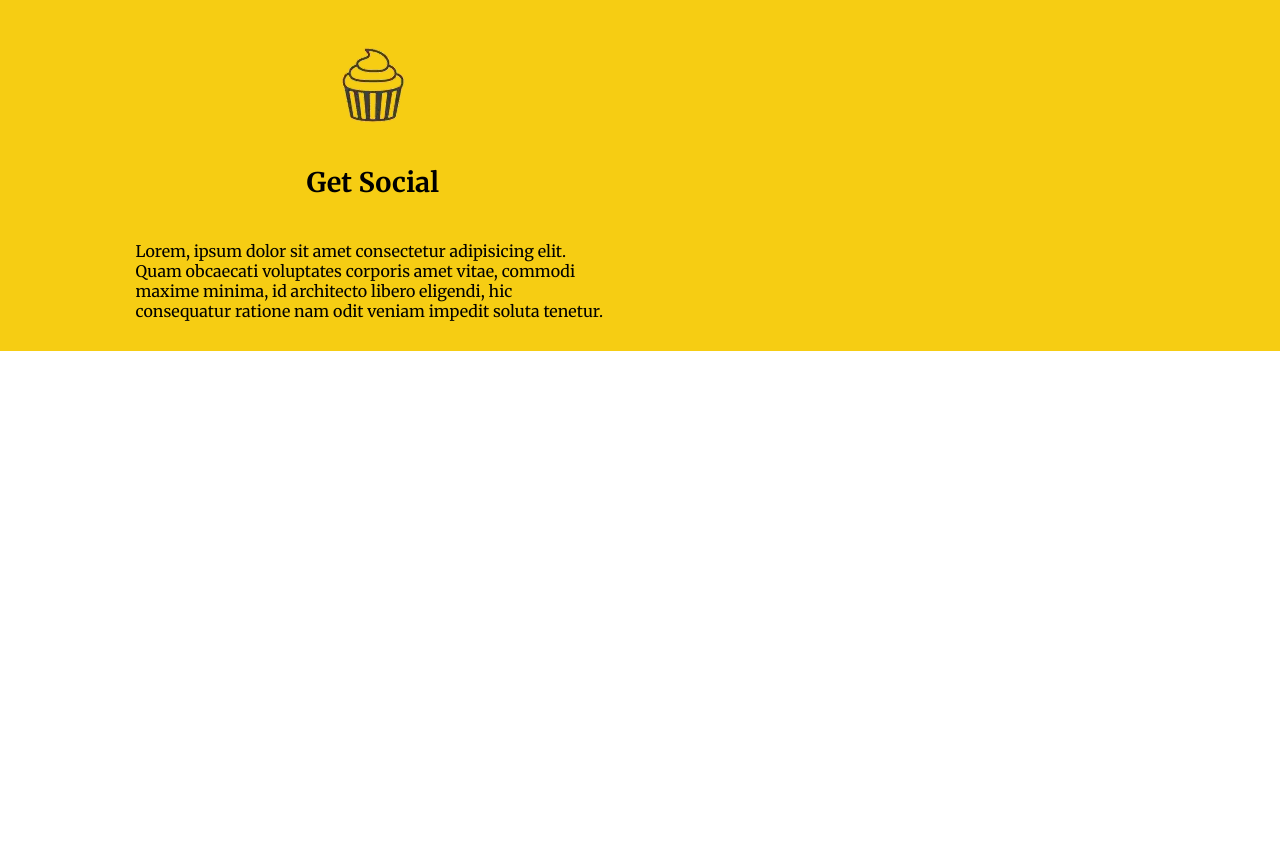
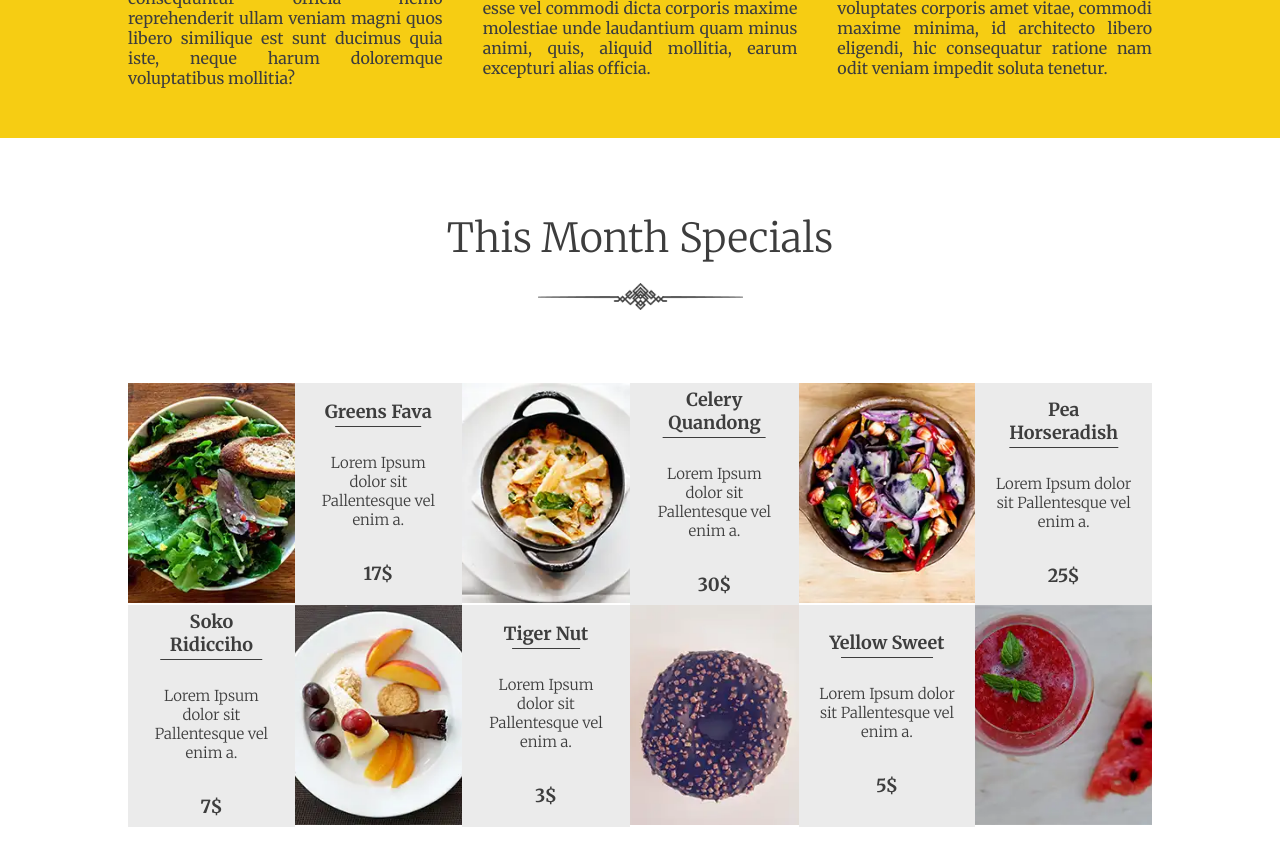
Before and after one commit to abbaty48/veggiesite, a React (Vite) app: page / in a window 1280 px wide. Shown: the part 1120-1986 px from the top of the page. Before the commit the page ends 1471 px from the top, so only its background shows below. Built offline with nearby package versions, Linux system fonts and the light colour scheme.

Commit message:
Implement Specials section Replaced feature f011 with a new one. Refactored the Jumbotron Fixed Slogan caption in the header

```diff
--- a/src/layouts/app.tsx
+++ b/src/layouts/app.tsx
@@ -1,4 +1,5 @@
 import Hero from "./sections/hero/hero"
+import Specials from "./sections/specials/specials"
 import Jumbotron from "./sections/jumbotron/jumbotron"
 
 function App() {
@@ -6,6 +7,7 @@ function App() {
         <main>
             <Hero />
             <Jumbotron />
+            <Specials />
         </main>
     )
 }
--- a/src/layouts/sections/hero/hero_slogan.tsx
+++ b/src/layouts/sections/hero/hero_slogan.tsx
@@ -7,26 +7,20 @@ const Article = styled.article`
     position: absolute;
     transform: translate(-50%, -50%);
 
+    @media screen and (min-width: 60em){
+            & {
+                left: auto;
+                right: 30%;
+                transform: translate(50%, -50%)
+            }
+    }
+
     &::after {
         content: '';
         width: 100%;
         position: absolute;
         padding-bottom: 5em;
         background: url(${f002}) 50% 10px / 80% no-repeat;
-    }
-
-    @media screen and (min-width: 60em){
-        & {
-            left: auto;
-            right: 20%;
-            transform: translateX(20%);
-            &::after {
-                left: 50%;
-                width: 60%;
-                transform: translateX(-50%);
-                background: url(${f002}) 50% 20px / 80% no-repeat;
-            }
-        }
     }
     p {
         position: relative;
--- a/src/layouts/sections/jumbotron/jumbotron.tsx
+++ b/src/layouts/sections/jumbotron/jumbotron.tsx
@@ -11,10 +11,10 @@ const Section = styled.section`
 `
 
 const Container = styled(Center)`
-    gap: 4em;
+    gap: 4rem;
     display: grid;
+    padding: 5rem 0;
     align-items: center;
-    padding: 2em .50em;
     grid-template-columns: repeat(auto-fit, minmax(min(80%, 20em), 1fr));
 
     > figure {
@@ -23,7 +23,8 @@ const Container = styled(Center)`
         flex-flow: column;
         align-items: center;
         figcaption {font-size: 1.8em; font-weight: bold; margin: 1em auto;}
-        article p {font-size: 1.6rem; font-weight: light;}
+        article p {font-size: 1.6rem; font-weight: light; text-align: justify;}
+        img {width: 100%; object-fit: contain; object-position: center; height: 100px;}
     }
 `
 
--- /dev/null
+++ b/src/layouts/sections/specials/specials.tsx
@@ -0,0 +1,168 @@
+import f002 from '../../../assets/features/f002.webp'
+import f006 from '../../../assets/features/f006.webp'
+import f007 from '../../../assets/features/f007.webp'
+import f008 from '../../../assets/features/f008.webp'
+import f009 from '../../../assets/features/f009.webp'
+import f010 from '../../../assets/features/f010.webp'
+import f011 from '../../../assets/features/f011.webp'
+import Center from "../../../components/center"
+import styled from "styled-components"
+
+const Section = styled.section`
+    padding: 5em 0;
+`
+
+const Header = styled.h1`
+    margin: 3em auto;
+    margin-top: 0;
+    text-align: center;
+    position: relative;
+    font-weight: 200;
+    font-size: 4rem;
+    width: auto;
+
+    &::after {
+        content: '';
+        width: 80%;
+        display: block;
+        position: absolute;
+        left: 50%;
+        padding-bottom: 8rem;
+        transform: translateX(-50%);
+        background: url(${f002}) 50% 10px / 50% no-repeat;
+    }
+
+    @media screen and (min-width: 60em){
+            &::after {
+                width: 80%;
+                background: url(${f002}) 50% 20px / 20% no-repeat;
+            }
+    }
+`
+
+const GridContainer = styled(Center)`
+    display: grid;
+    gap: 1em;
+
+    @media screen and (min-width: 60em) {gap: 0;}
+`
+
+const Figure = styled.figure<{ $col: number, $row: number }>`
+    display: flex;
+    flex-flow: wrap;
+
+    @media screen and (min-width: 60em){
+        display: grid;
+        align-items: stretch;
+        grid-template-columns: repeat(2,1fr);
+        grid-row: ${props => props.$row};
+        grid-column: ${props => props.$col};
+    }
+`
+
+const Image = styled.img`
+    flex: 1;
+    width: 100%;
+    height: 220px;
+    object-fit: cover;
+    object-position: center;
+`
+
+const FigContent = styled.figcaption`
+    flex: 1;
+    gap: 3rem;
+    display: flex;
+    width: 100%;
+    text-align: center;
+    align-items: center;
+    padding: .5rem 2rem;
+    justify-content: center;
+    flex-direction: column;
+    background: #ebebeb;
+`
+
+const Caption = styled.h1`
+    font-size: 1.8rem;
+    font-weight: bold;
+    position: relative;
+    &::after {
+        left: 50%;
+        content: '';
+        height: .5px;
+        width: 80%;
+        display: block;
+        position: absolute;
+        margin: .3rem auto;
+        transform: translateX(-50%);
+        background: hsl(0, 0%, 24%);
+    }
+`
+
+const Description = styled.p`
+    font-weight: lighter;
+    /* line-height: 1.8rem; */
+    font-size: 100%;
+`
+
+const Price = styled.p`
+    font-weight: bold;
+    line-height: 30px;
+    font-size: 1.8rem;
+`
+
+export default function Specials() {
+    return (<Section id={"specials"}>
+        <Header>This Month Specials</Header>
+        <GridContainer>
+            <Figure $col={1} $row={1}>
+                <Image src={f006} />
+                <FigContent>
+                    <Caption>Greens Fava</Caption>
+                    <Description>Lorem Ipsum dolor sit Pallentesque vel enim a.</Description>
+                    <Price>17$</Price>
+                </FigContent>
+            </Figure>
+            <Figure $col={2} $row={1}>
+                <Image src={f007} />
+                <FigContent>
+                    <Caption>Celery Quandong</Caption>
+                    <Description>Lorem Ipsum dolor sit Pallentesque vel enim a.</Description>
+                    <Price>30$</Price>
+                </FigContent>
+            </Figure>
+            <Figure $col={3} $row={1}>
+                <Image src={f008} />
+                <FigContent>
+                    <Caption>Pea Horseradish</Caption>
+                    <Description>Lorem Ipsum dolor sit Pallentesque vel enim a.</Description>
+                    <Price>25$</Price>
+                </FigContent>
+            </Figure>
+            <Figure $col={1} $row={2}>
+                <FigContent>
+                    <Caption>Soko Ridicciho</Caption>
+                    <Description>Lorem Ipsum dolor sit Pallentesque vel enim a.</Description>
+                    <Price>7$</Price>
+                </FigContent>
+                <Image src={f009} />
+            </Figure>
+            <Figure $col={2} $row={2}>
+                <FigContent>
+                    <Caption>Tiger Nut</Caption>
+                    <Description>Lorem Ipsum dolor sit Pallentesque vel enim a.</Description>
+                    <Price>3$</Price>
+                </FigContent>
+                <Image src={f010} />
+            </Figure>
+            <Figure $col={3} $row={2}>
+                <FigContent>
+                    <Caption>Yellow Sweet</Caption>
+                    <Description>Lorem Ipsum dolor sit Pallentesque vel enim a.</Description>
+                    <Price>5$</Price>
+                </FigContent>
+                <Image src={f011} />
+            </Figure>
+        </GridContainer>
+    </Section>
+    )
+}
--- a/src/styles/index.css
+++ b/src/styles/index.css
@@ -11,6 +11,7 @@ html {
 body {
     font-size: 1.5em;
     min-height: 100dvh;
+    color: hsl(0, 0%, 24%);
     background: hsl(0, 0%, 100%);
 }
 
```
Also changed, not shown: src/assets/features/f011.webp.
